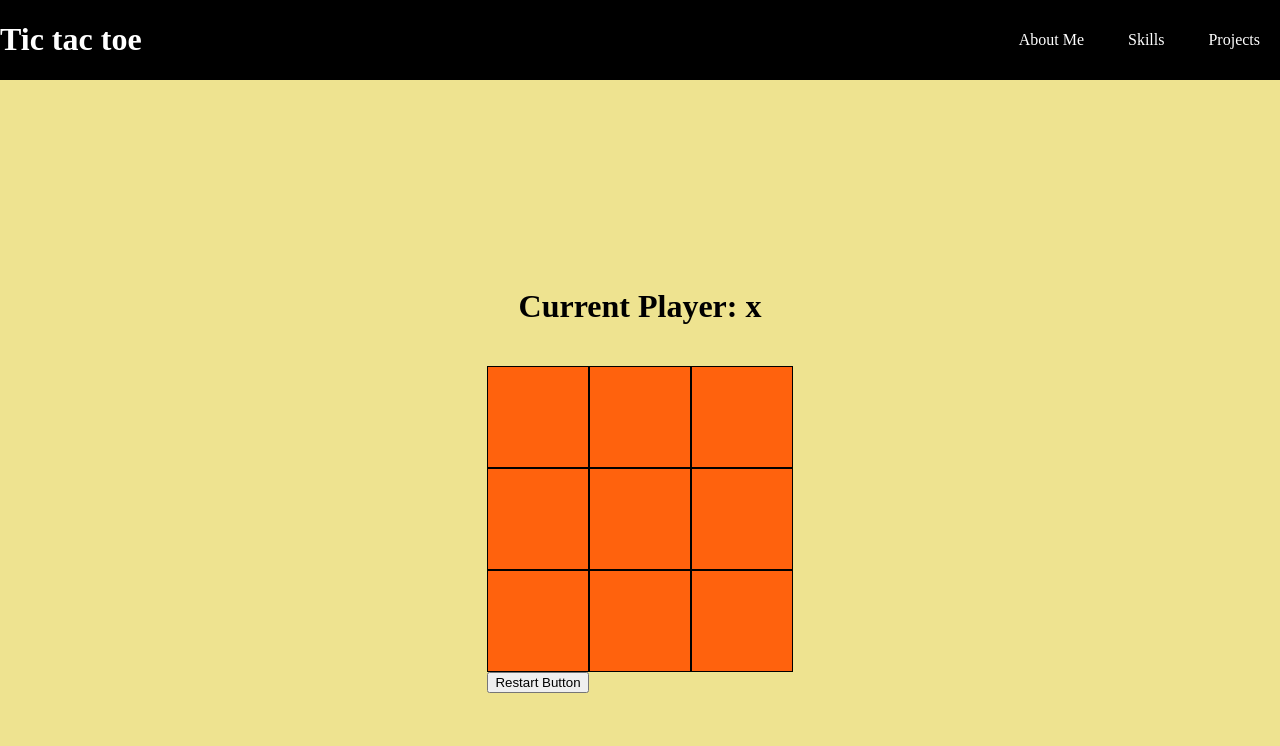
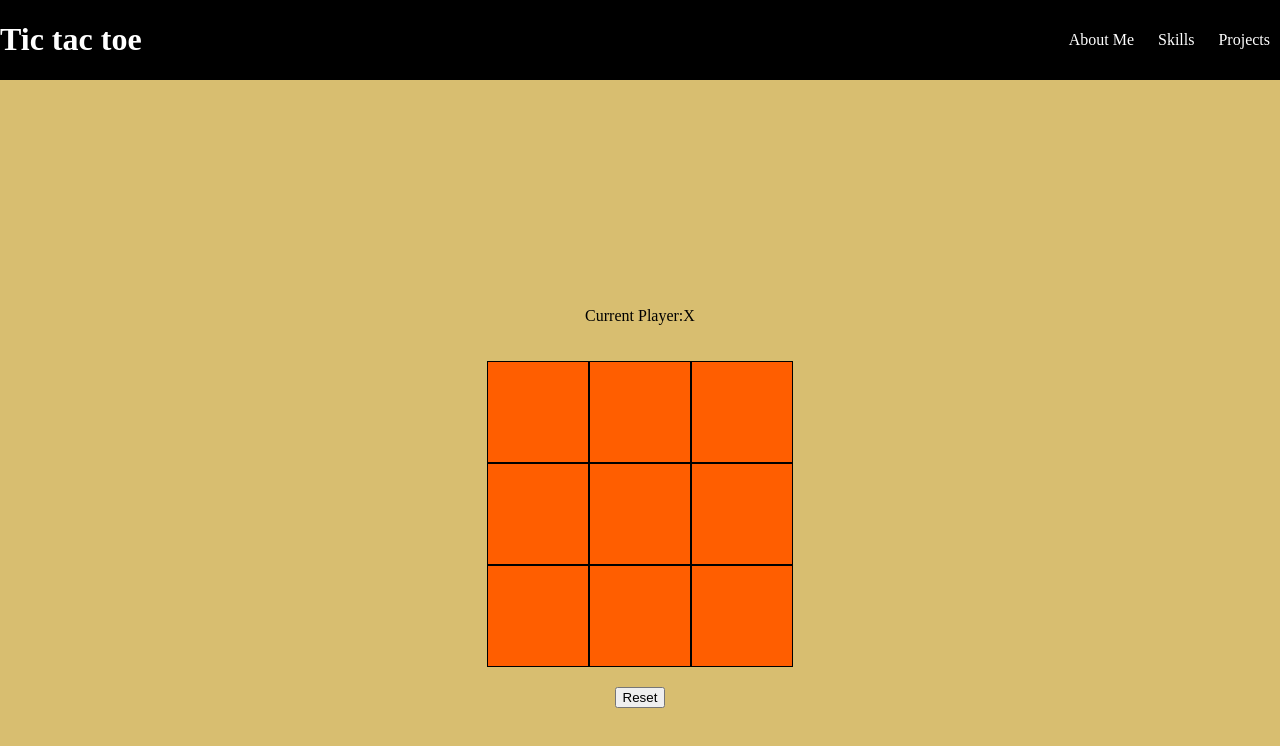
Before and after one commit to T-MiD/new-portfolio, a plain HTML site: page tic-tac-toe.html in a window 1280 px wide. Drawn offline with Linux system fonts and the light colour scheme.

Commit message:
Add files via upload

```diff
--- a/style-tic-tac.css
+++ b/style-tic-tac.css
@@ -1,47 +1,49 @@
+html {
+    height: 100%;
+}
 
 body {
-    background-color: rgb(238, 227, 144);
     height: 100%;
+    background-color: rgb(216, 190, 112);
     margin: 0;
 }
 
-html {
-    height: 100%;
+a {
+    padding: 10px;
+    color: white;
+    text-decoration: none;
 }
 
 header {
     display: flex;
     justify-content: space-between;
     align-items: center;
+    background-color: black;
     color: white;
-    background-color: rgb(0, 0, 0);
-}
-
-nav {}
-
-a {
-    color: white;
-    padding: 20px;
-    text-decoration: none;
 }
 
 main {
     height: 100%;
+    margin: 20px;
     display: flex;
+    flex-direction: column;
+    gap: 20px;
     justify-content: center;
-    flex-direction: column;
     align-items: center;
-    gap: 20px;
 }
 
-.squares-container {
+.container {
     display: grid;
     grid-template-columns: repeat(3, 1fr);
 }
 
-.squares {
+.square {
     width: 100px;
     height: 100px;
     border: 1px solid black;
-    background-color: rgb(255, 98, 13);
+    background-color: rgb(255, 94, 0);
 }
+
+#player-data {
+    display: flex;
+}
--- a/tic-tac-toe.html
+++ b/tic-tac-toe.html
@@ -16,24 +16,27 @@
             <a href="projects.html">Projects </a>
         </nav>
     </header>
-    <main>
-        <h1 id="current-player">Current Player: x</h1>
-        <section id="tic-tac-toe">
-            <div class="squares-container">
-                <div class="squares"></div>
-                <div class="squares"></div>
-                <div class="squares"></div>
-                <div class="squares"></div>
-                <div class="squares"></div>
-                <div class="squares"></div>
-                <div class="squares"></div>
-                <div class="squares"></div>
-                <div class="squares"></div>
-                <button id="restart-button">Restart Button</button>
+<main>
+            <div id="player-data">
+                <p id="player-label">Current Player: </p>
+                <p id="current-player">X</p>
             </div>
-        </section>
-    </main>
+            <div class="container">
+                <div class="square"></div>
+                <div class="square"></div>
+                <div class="square"></div>
+                <div class="square"></div>
+                <div class="square"></div>
+                <div class="square"></div>
+                <div class="square"></div>
+                <div class="square"></div>
+                <div class="square"></div>
+            </div>
+            <button id="reset">Reset</button>
+        </main>
 </body>
+    <script src="script.js"></script>
+
 <footer>
 </footer>
 
```
Also changed, not shown: scrpt.js (+30 -35 lines).
